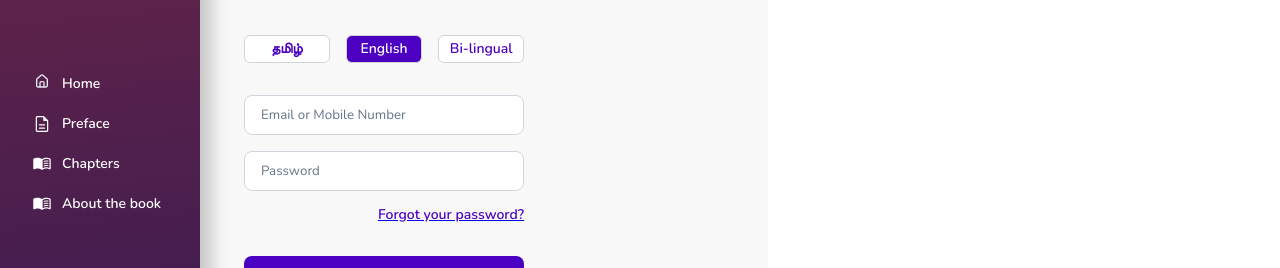
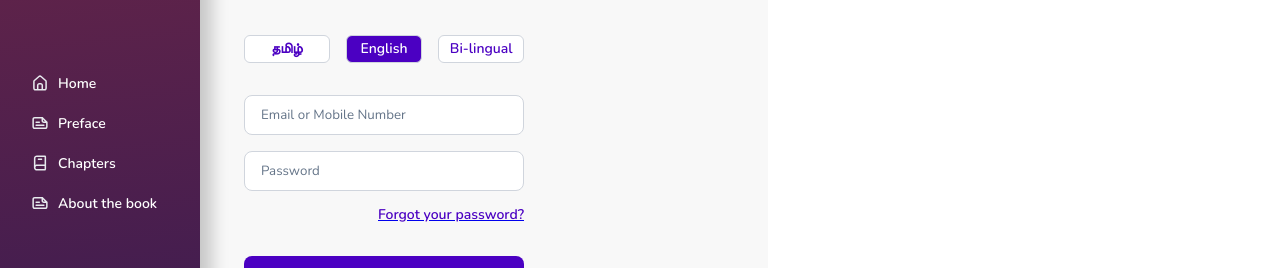
Before and after one commit to aakj2010/drfazl, a React (Create React App) app: page / in a window 1280 px wide. Both pictures are taken after a click on the button 28 px from the left and 24 px from the top of the page. Shown: the part 268-536 px from the top of the page. Built offline with nearby package versions, Linux system fonts and the light colour scheme.

Commit message:
sidebar icons

```diff
--- a/src/layout/SideBar.jsx
+++ b/src/layout/SideBar.jsx
@@ -1,8 +1,8 @@
 import React from 'react'
 import './Sidebar.css'
 import logo from '../Assets/logo.svg'
-import description from '../Assets/description.svg'
-import menu from '../Assets/menu_book.svg'
+import chapter from '../Assets/s-chapter.svg'
+import abook from '../Assets/aboutbook.svg'
 import home from '../Assets/home.svg'
 import toggle from '../Assets/togglebtn.svg'
 import settings from '../Assets/settings.svg'
@@ -36,25 +36,29 @@ function SideBar({ showSidebar }) {
             <div className='menu-wrapper'>
                 <div className='menu-container'>
                     <StyledLinkButton to="/home">
-                        <li><span className='list-icon'>
-                            <img src={home} alt="" /></span><span className='list-title'>Home</span>
+                        <li>
+                            <span ><img src={home} alt="" className='list-icon'/></span>
+                            <span className='list-title'>Home</span>
                         </li>
                     </StyledLinkButton>
 
                     <StyledLinkButton to="/preface">
-                        <li><span className='list-icon'>
-                            <img src={description} alt="" /></span><span className='list-title'>Preface</span>
+                        <li>
+                            <span ><img src={abook} alt="" className='list-icon'/></span>
+                            <span className='list-title'>Preface</span>
                         </li>
                     </StyledLinkButton>
 
                     <StyledLinkButton to="/chapters">
-                        <li><span className='list-icon'>
-                            <img src={menu} alt="" /></span><span className='list-title'>Chapters</span>
+                        <li>
+                        <span ><img src={chapter} alt="" className='list-icon'/></span>
+                            <span className='list-title'>Chapters</span>
                         </li>
                     </StyledLinkButton>
                     <StyledLinkButton to="/aboutTheBook">
-                        <li><span className='list-icon'>
-                            <img src={menu} alt="" /></span><span className='list-title'>About the book</span>
+                        <li>
+                            <span><img src={abook} alt="" className='list-icon'/></span>
+                            <span className='list-title'>About the book</span>
                         </li>
                     </StyledLinkButton>
                 </div>
--- a/src/layout/Sidebar.css
+++ b/src/layout/Sidebar.css
@@ -116,9 +116,13 @@
   font-size: 13px;
 }
 .list-icon {
-  width: 20px;
-  height: 20px;
+  width: 1rem;
+  height: 1rem;
 }
+/* li img{
+  width: 15px !important;
+  height: 15px !important;
+} */
 .settings-container {
   display: flex;
   flex-direction: column;
```
Also changed, not shown: src/Assets/s-chapter.svg (added).
